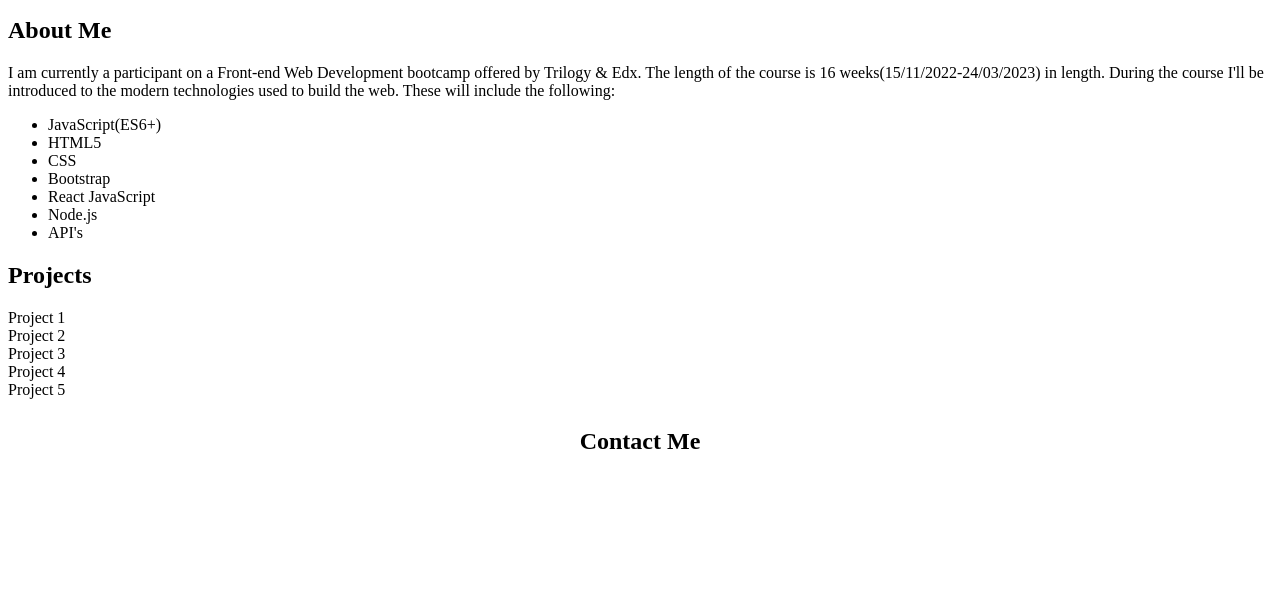
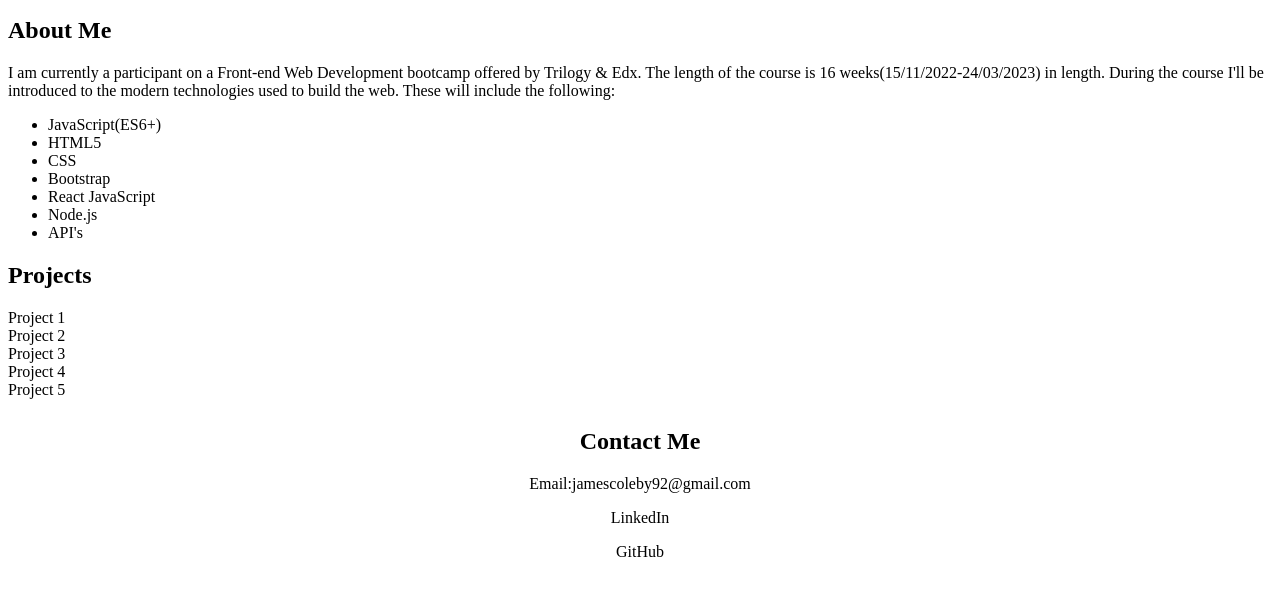
Before and after one commit to decoleby91/Bootstrap-Portfolio, a plain HTML site: page index.html in a window 1280 px wide. Shown: the part 219-814 px from the top of the page. Drawn offline with Linux system fonts and the light colour scheme.

Commit message:
Added content to 'Contact Me section

```diff
--- a/index.html
+++ b/index.html
@@ -86,7 +86,7 @@
 <footer>
 
     <h2>Contact Me</h2>
-
+<p>Email:jamescoleby92@gmail.com</p> <p>LinkedIn</p><p>GitHub</p>
 </footer>
 
 </html>
```
